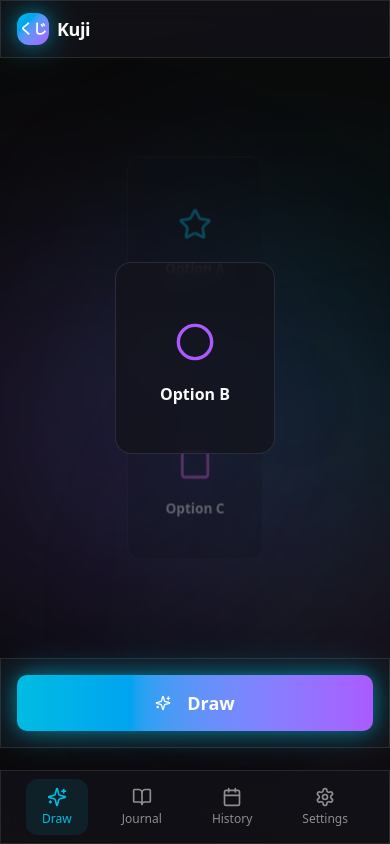
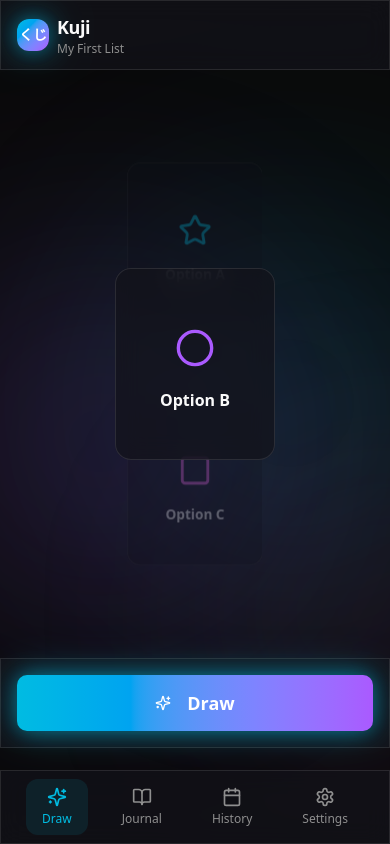
Before and after one commit to pedrol2b/kuji-pwa, a Next.js app: page / in a window 390 px wide. Built offline with nearby package versions, Linux system fonts and the light colour scheme.

Commit message:
fix: header not showing the active list

```diff
--- a/src/app/page.tsx
+++ b/src/app/page.tsx
@@ -36,7 +36,7 @@ export default function Home() {
             </div>
             <div>
               <h1 className="text-lg font-bold tracking-tight sm:text-xl">Kuji</h1>
-              <p className="text-muted-foreground hidden text-xs sm:block">{activeList?.name || 'No list selected'}</p>
+              <p className="text-muted-foreground text-xs">{activeList?.name || 'No list selected'}</p>
             </div>
           </div>
           <div className="hidden gap-2 md:flex">
```
